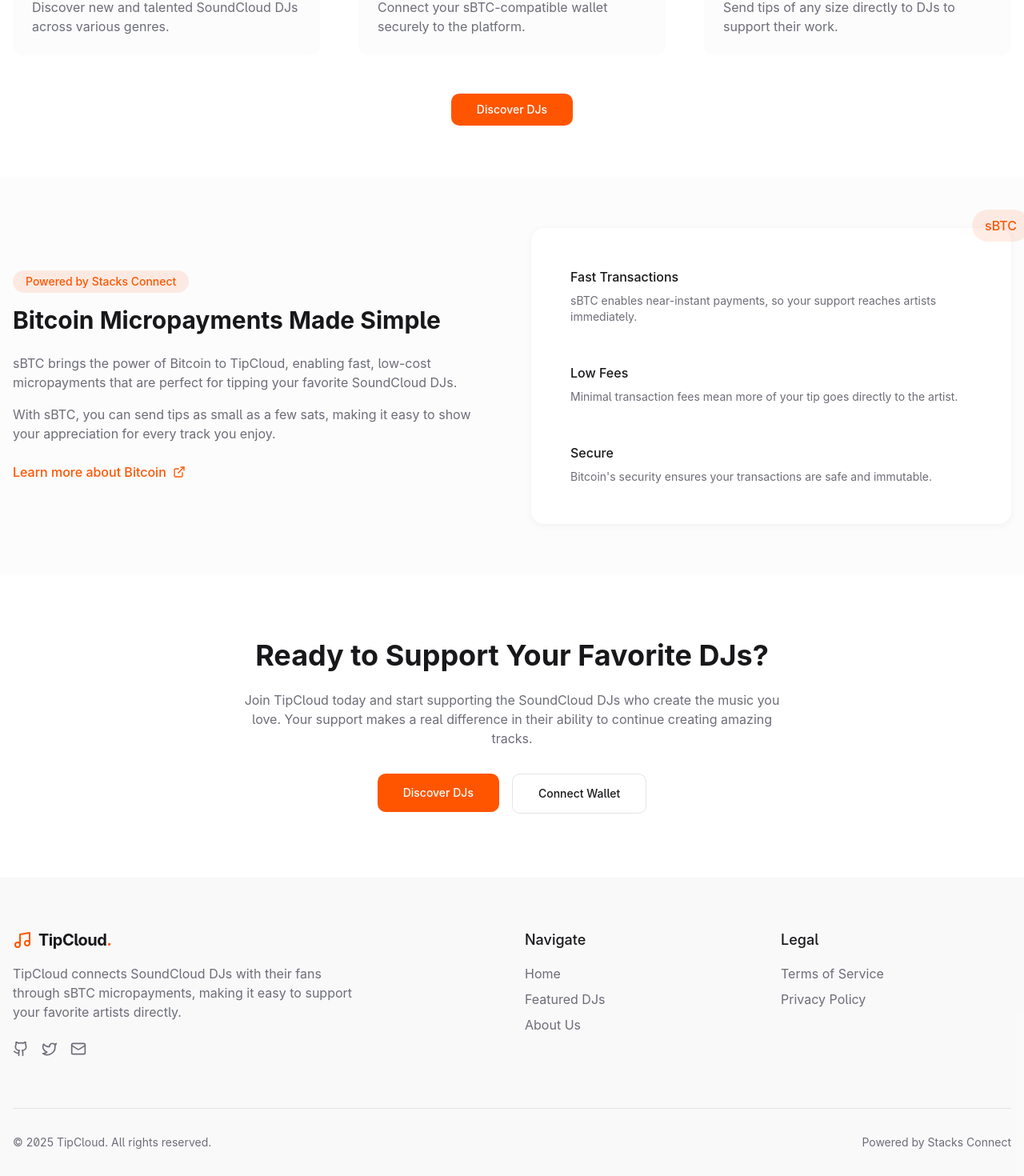
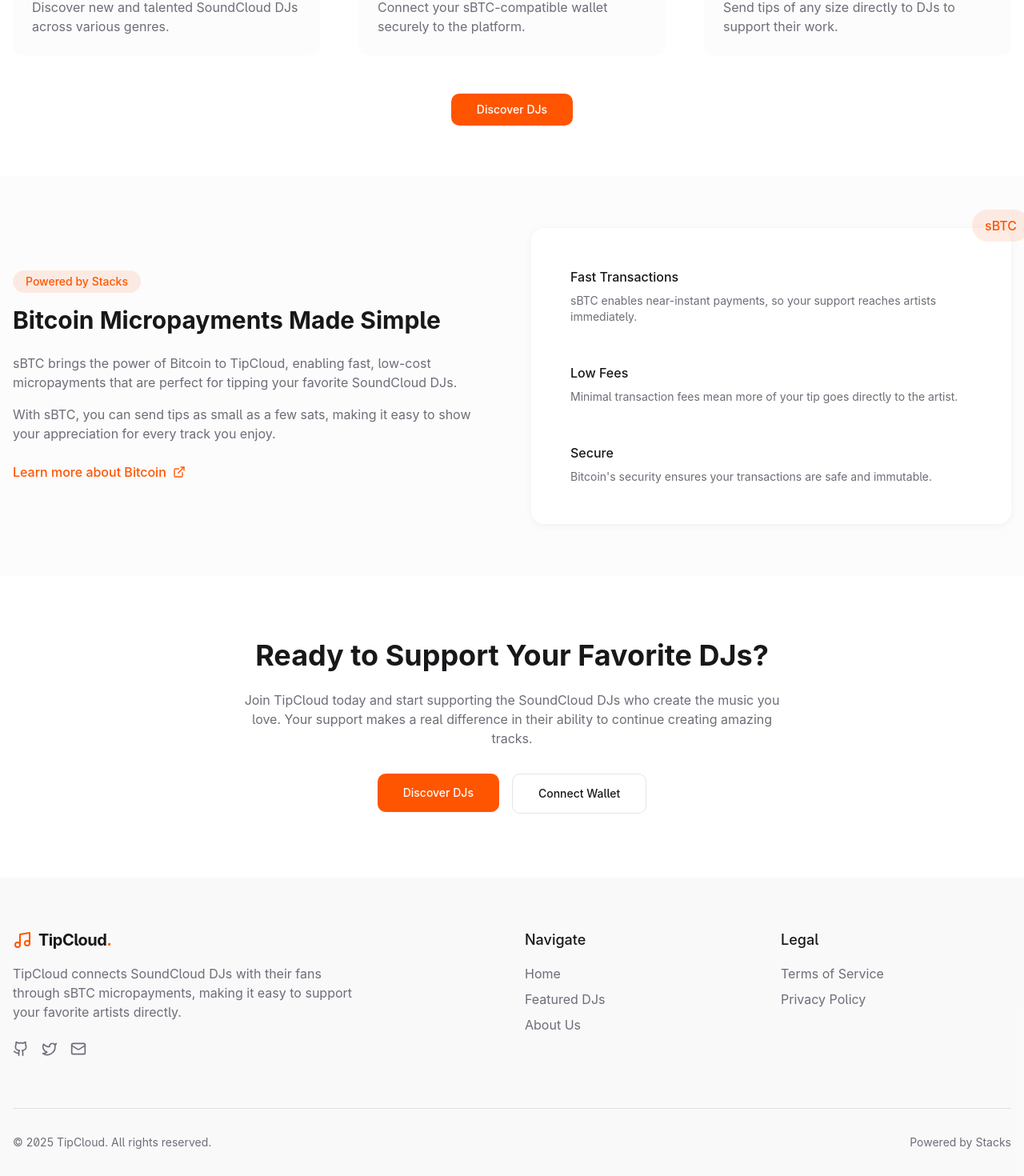
Before and after one commit to jasminelee/tipcloud-spark, a React (Vite) app: page /about in a window 1280 px wide. Shown: the part 1273-2743 px from the top of the page at 80% size. Built offline with nearby package versions, Linux system fonts and the light colour scheme; what @stacks/connect would draw is missing.

Commit message:
minor changes, copy

```diff
--- a/src/components/Footer.tsx
+++ b/src/components/Footer.tsx
@@ -71,7 +71,7 @@ const Footer = () => {
               © {new Date().getFullYear()} TipCloud. All rights reserved.
             </p>
             <p className="text-sm text-muted-foreground mt-2 md:mt-0">
-              Powered by Stacks Connect
+              Powered by Stacks
             </p>
           </div>
         </div>
--- a/src/pages/About.tsx
+++ b/src/pages/About.tsx
@@ -164,7 +164,7 @@ const About = () => {
             <div className="grid grid-cols-1 lg:grid-cols-2 gap-12 items-center">
               <div>
                 <span className="inline-block bg-soundcloud/10 text-soundcloud px-4 py-1 rounded-full text-sm font-medium mb-4">
-                  Powered by Stacks Connect
+                  Powered by Stacks
                 </span>
                 <h2 className="text-3xl font-display font-bold mb-6">
                   Bitcoin Micropayments Made Simple
--- a/src/pages/Index.tsx
+++ b/src/pages/Index.tsx
@@ -6,6 +6,7 @@ import { Button } from '@/components/ui/button';
 import Header from '@/components/Header';
 import Footer from '@/components/Footer';
 import FeaturedDJs from '@/components/FeaturedDJs';
+import { connectSBTCWallet, isSBTCWalletConnected } from '@/utils/sbtcHelpers';
 
 const HeroSection = () => {
   const [isVisible, setIsVisible] = useState(false);
@@ -42,7 +43,7 @@ const HeroSection = () => {
       // Check if Leather wallet is installed
       if (window.LeatherProvider) {
         try {
-          const result = await connectsBTCWallet();
+          const result = await connectSBTCWallet();
 
           if (result.connected) {
             setIsWalletConnected(true);
```
